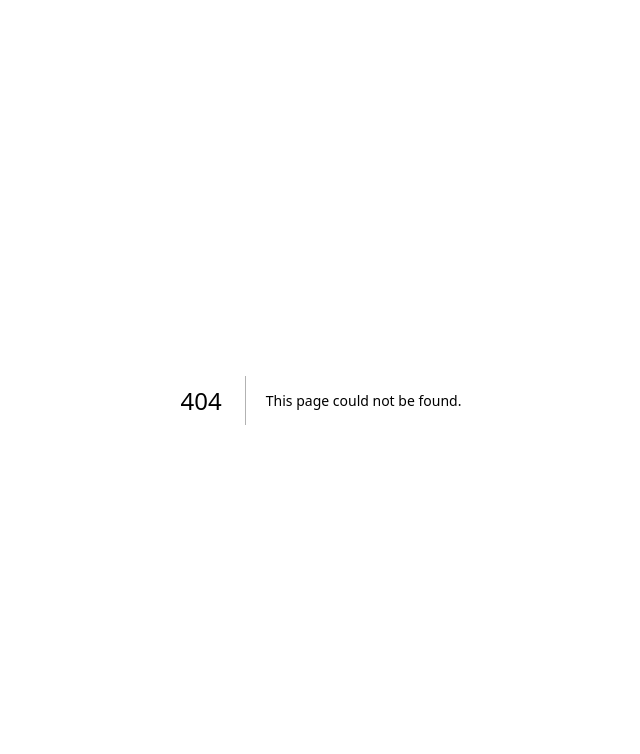
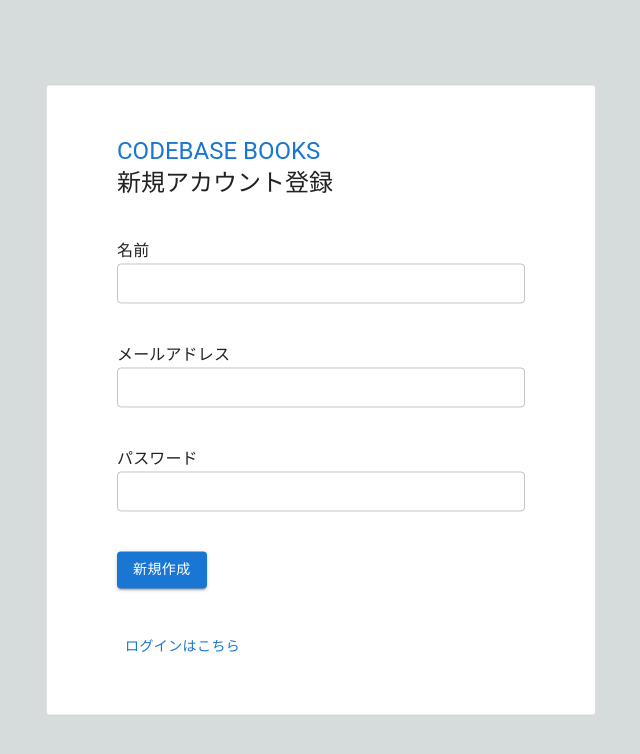
Before and after one commit to CODEBASE-Okinawa/codebase_books_nobotsun, a Next.js app: page /signup in a window 1280 px wide. Before the commit this address had no page. Shown: the top 754 px of the page, without its empty margins (319-959 px from the left). Built offline with nearby package versions, Linux system fonts and the light colour scheme.

Commit message:
add signup page

```diff
--- /dev/null
+++ b/pages/signup/index.tsx
@@ -0,0 +1,64 @@
+import { Button, Card, TextField, Typography } from '@mui/material'
+import { SimpleLayout } from '@/layouts/SimpleLayout'
+import styles from './style.module.css'
+
+export default function Signup() {
+  return (
+    <SimpleLayout>
+      <Card
+        sx={{
+          width: '95%',
+          maxWidth: 550,
+          padding: '50px 70px',
+          position: 'absolute',
+          top: '50%',
+          left: '50%',
+          display: 'block',
+          transform: 'translate(-50%, -50%)',
+        }}
+        variant="outlined"
+      >
+        {/* ロゴコンポーネント */}
+        <Typography variant="h5" color="primary" className={`${styles.margin}`}>
+          CODEBASE BOOKS
+        </Typography>
+
+        {/* タイトルコンポーネント */}
+        <Typography sx={{ marginBottom: '40px' }} component="h1" variant="h5">
+          新規アカウント登録
+        </Typography>
+
+        {/* 名前フィールド */}
+        <label className={`${styles.label} ${styles.margin}`}>
+          <Typography>名前</Typography>
+          <TextField required size="small" fullWidth variant="outlined" />
+        </label>
+
+        {/* メールアドレスフィールド */}
+        <label className={`${styles.label} ${styles.margin}`}>
+          <Typography>メールアドレス</Typography>
+          <TextField type="email" required size="small" fullWidth variant="outlined" />
+        </label>
+
+        {/* パスワードフィールド */}
+        <label className={`${styles.label} ${styles.margin}`}>
+          <Typography>パスワード</Typography>
+          <TextField type="password" required size="small" fullWidth variant="outlined" />
+        </label>
+
+        {/* Submitボタン */}
+        <div className={styles.margin}>
+          <Button variant="contained" color="primary">
+            新規作成
+          </Button>
+        </div>
+
+        <div>
+          <Button href="#link" color="primary">
+            ログインはこちら
+          </Button>
+        </div>
+      </Card>
+    </SimpleLayout>
+  )
+}
--- /dev/null
+++ b/pages/signup/style.module.css
@@ -0,0 +1,14 @@
+.root {
+  width: 95%;
+  max-width: 550px;
+  padding: 50px 70px;
+}
+.margin {
+  margin-bottom: 40px;
+}
+.logo {
+  width: 80px;
+}
+.label {
+  display: block;
+}
```
